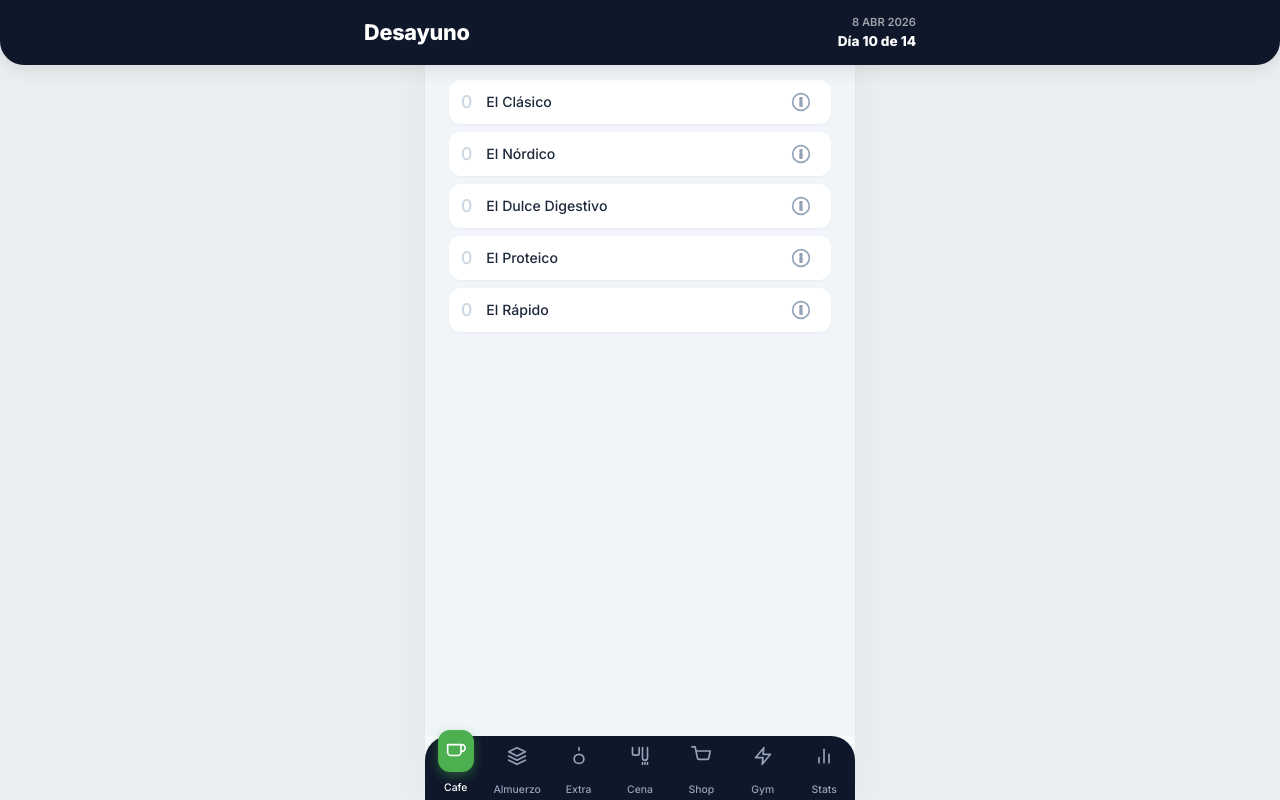
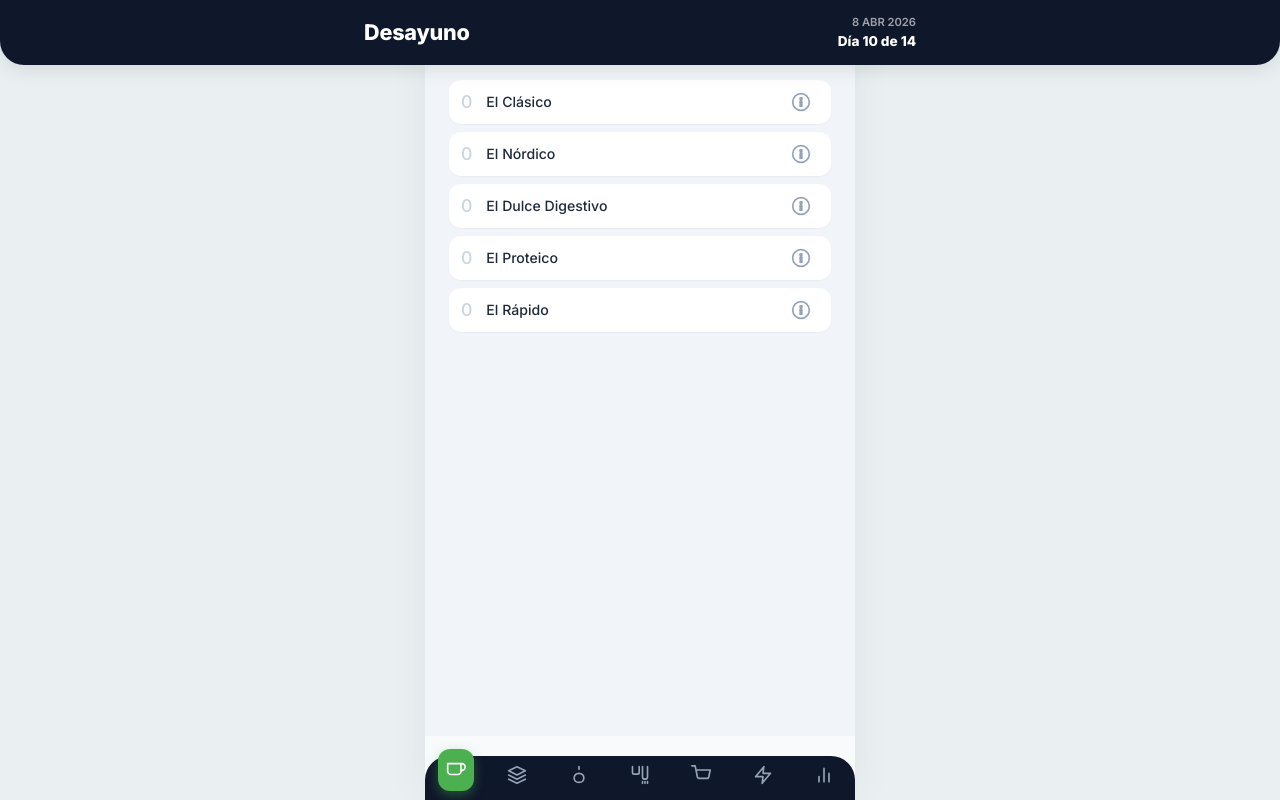
Before and after one commit to condrado/salud, a Vue app: page / in a window 1280 px wide. Built offline with nearby package versions, Linux system fonts and the light colour scheme.

Commit message:
Ajustada altura de BottomNav a 44px para resaltar efecto selección

```diff
--- a/src/components/organisms/BottomNav.vue
+++ b/src/components/organisms/BottomNav.vue
@@ -33,7 +33,6 @@ const navItems = [
           :color="activeView === item.id ? '#ffffff' : '#94a3b8'"
         />
       </div>
-      <span class="label-v2">{{ item.label }}</span>
     </div>
   </nav>
 </template>
@@ -46,7 +45,7 @@ const navItems = [
   transform: translateX(-50%);
   width: 100%;
   max-width: 430px;
-  height: 64px;
+  height: 44px;
   background: #0f172a; /* Sophisticated deep dark */
   display: flex;
   justify-content: space-around;
```
Also changed, not shown: 5 other files (tests, documents, lock files or other folders).
